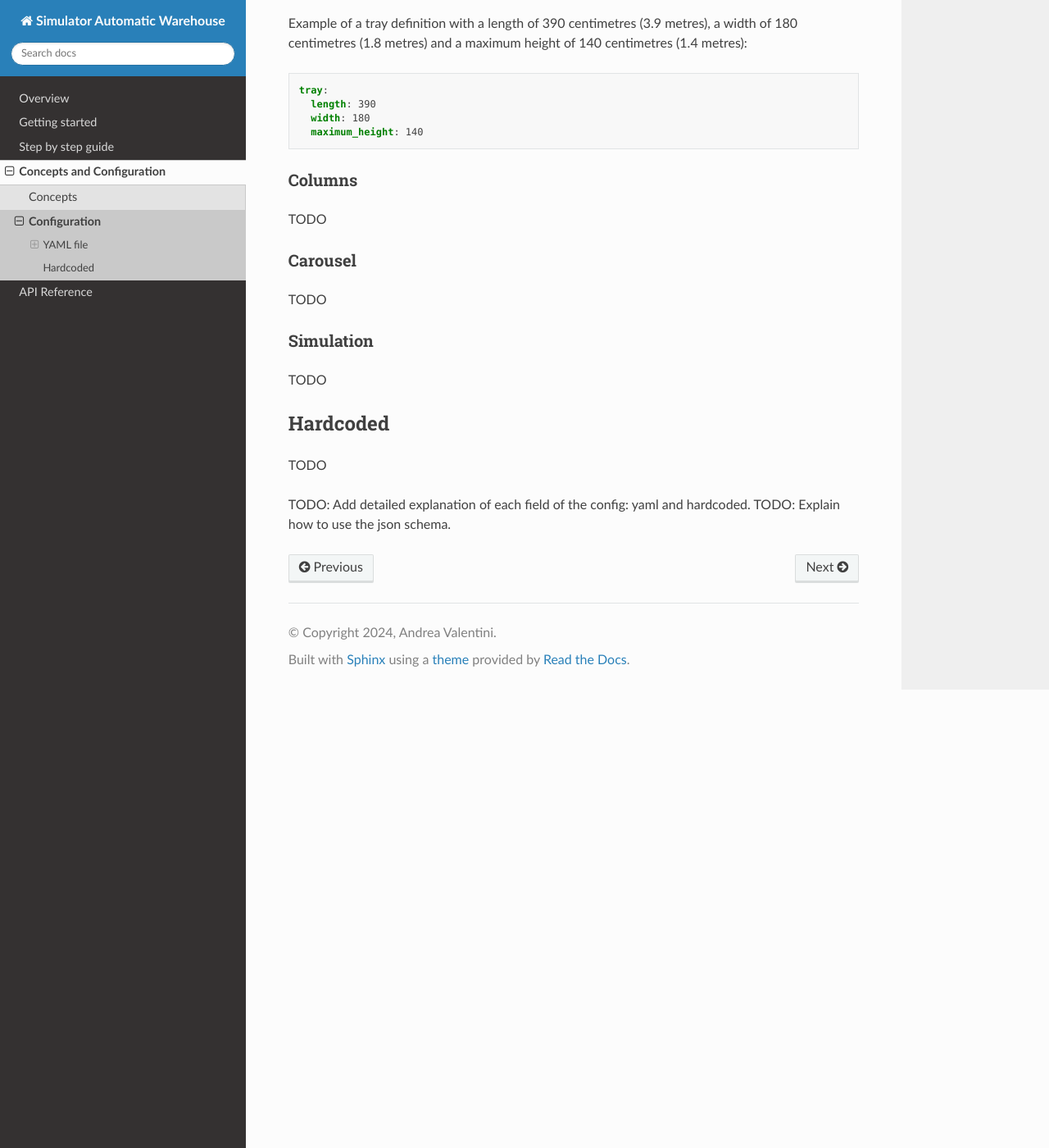
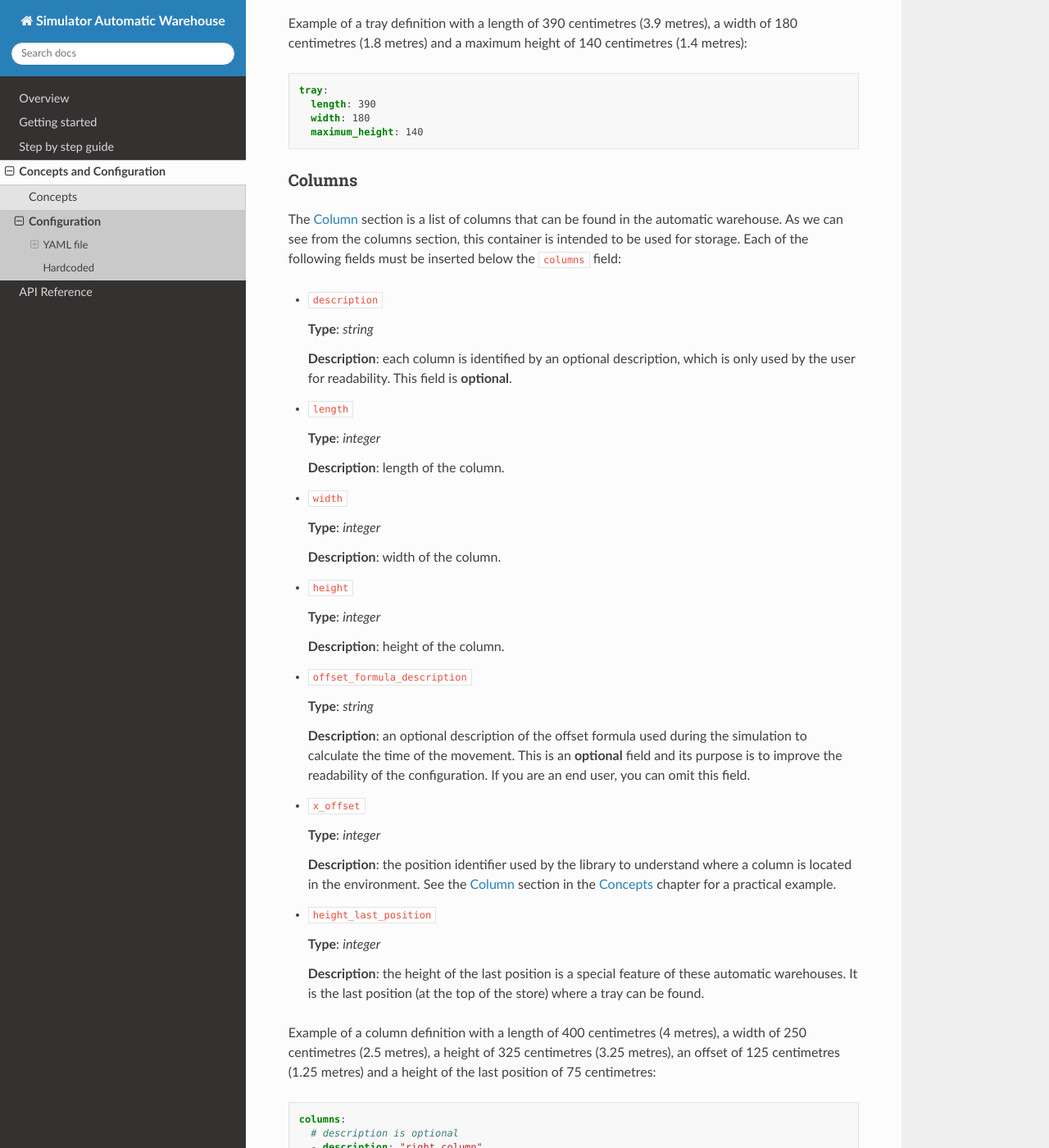
Before and after one commit to AndreVale69/simulator-automatic-warehouse, a Sphinx documentation site: the page built from docs/sections/concepts-and-configuration/configuration/configuration.rst, in a window 1280 px wide and 1400 px high, scrolled down 2187 px. Shown: the whole window at 82% size. Built offline with Sphinx 7.4.7 and the Read the Docs theme 2.0.0, drawn with Linux system fonts in a browser that asks for light colours; some of the changed text lies outside the part shown.

Commit message:
Added Columns section in configuration

```diff
--- a/docs/sections/concepts-and-configuration/concepts/concepts.rst
+++ b/docs/sections/concepts-and-configuration/concepts/concepts.rst
@@ -1,3 +1,5 @@
+
+.. _concepts:
 
 ========
 Concepts
--- a/docs/sections/concepts-and-configuration/concepts/containers/column.rst
+++ b/docs/sections/concepts-and-configuration/concepts/containers/column.rst
@@ -1,3 +1,5 @@
+
+.. _columns:
 
 ======
 Column
--- a/docs/sections/concepts-and-configuration/configuration/configuration.rst
+++ b/docs/sections/concepts-and-configuration/configuration/configuration.rst
@@ -104,7 +104,74 @@ Example of a tray definition with a length of 390 centimetres (3.9 metres), a wi
 Columns
 ^^^^^^^
 
-TODO
+The :ref:`columns` section is a list of columns that can be found in the automatic warehouse.
+As we can see from the columns section, this container is intended to be used for storage.
+Each of the following fields must be inserted below the ``columns`` field:
+
+- ``description``
+
+  **Type**: `string`
+
+  **Description**: each column is identified by an optional description, which is only used by the user for readability. This field is **optional**.
+
+
+- ``length``
+
+  **Type**: `integer`
+
+  **Description**: length of the column.
+
+
+- ``width``
+
+  **Type**: `integer`
+
+  **Description**: width of the column.
+
+
+- ``height``
+
+  **Type**: `integer`
+
+  **Description**: height of the column.
+
+
+- ``offset_formula_description``
+
+  **Type**: `string`
+
+  **Description**: an optional description of the offset formula used during the simulation to calculate the time of the movement. This is an **optional** field and its purpose is to improve the readability of the configuration. If you are an end user, you can omit this field.
+
+
+- ``x_offset``
+
+  **Type**: `integer`
+
+  **Description**: the position identifier used by the library to understand where a column is located in the environment. See the :ref:`columns` section in the :ref:`concepts` chapter for a practical example.
+
+
+- ``height_last_position``
+
+  **Type**: `integer`
+
+  **Description**: the height of the last position is a special feature of these automatic warehouses. It is the last position (at the top of the store) where a tray can be found.
+
+
+Example of a column definition with a length of 400 centimetres (4 metres), a width of 250 centimetres (2.5 metres), a height of 325 centimetres (3.25 metres), an offset of 125 centimetres (1.25 metres) and a height of the last position of 75 centimetres:
+
+.. code-block:: yaml
+
+    columns:
+      # description is optional
+      - description: "right_column"
+        length: 400
+        width: 250
+        height: 325
+        # optional
+        # offset_formula_description: "width / 2"
+        x_offset: 125
+        height_last_position: 75
+
 
 ^^^^^^^^
 Carousel
```
